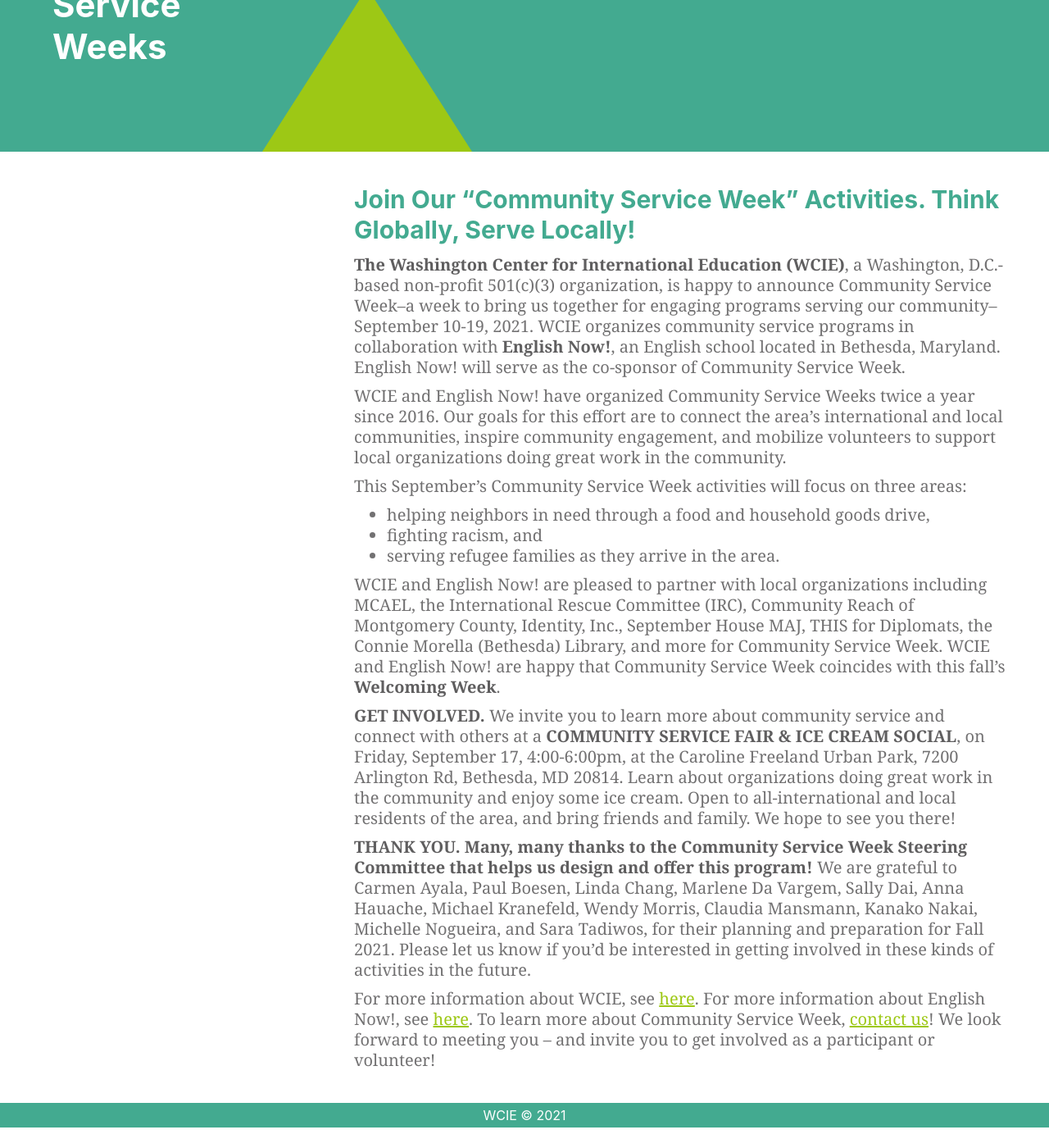
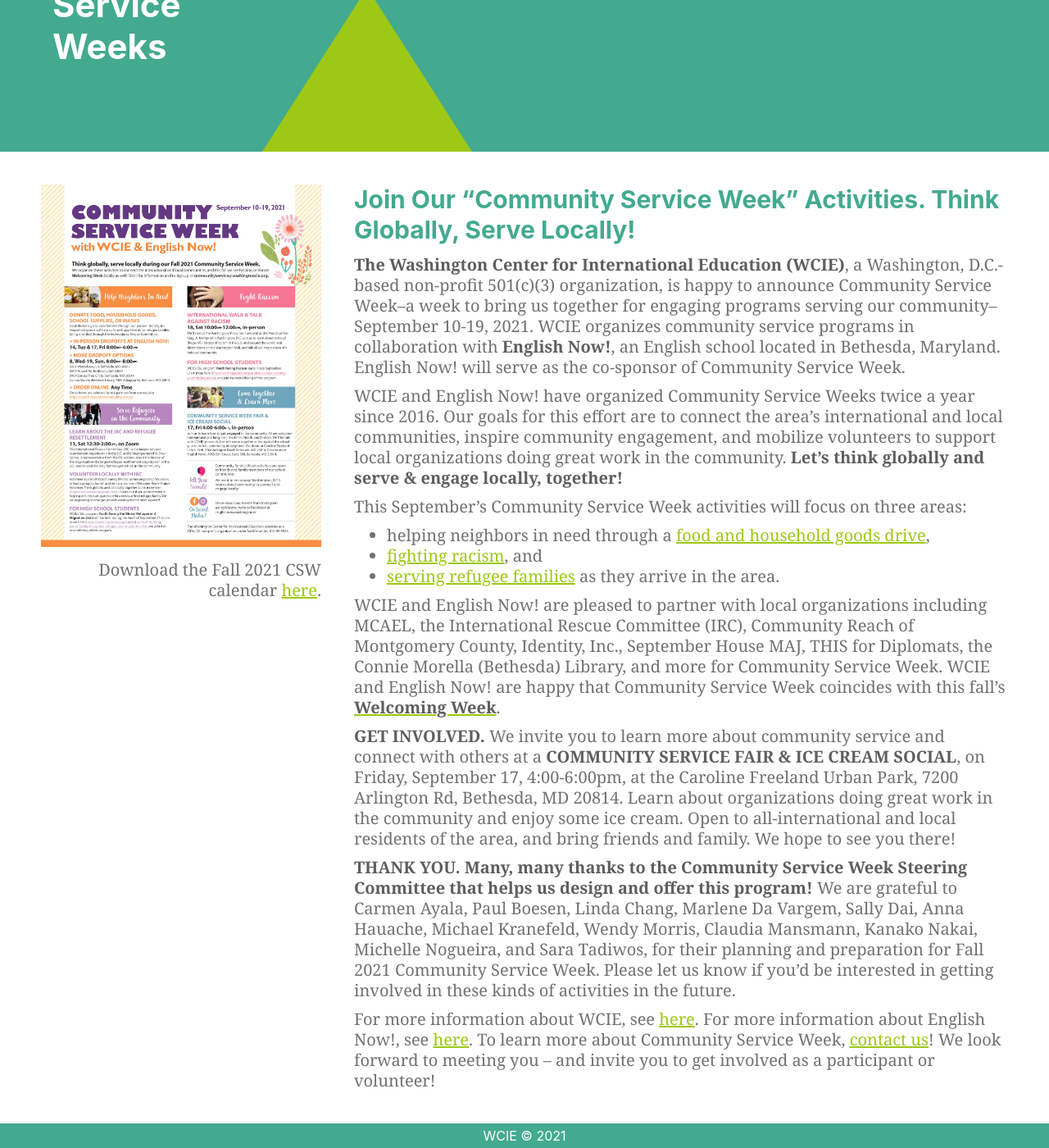
Before and after one commit to washingtoncie/washingtoncie.github.io, a Jekyll site: the page built from _pages/community-service/community-service-weeks.md, in a window 1280 px wide and 1400 px high, scrolled down 401 px. Shown: the whole window at 82% size. Built offline with Jekyll 4.4.1, drawn with Linux system fonts in a browser that asks for light colours; before the commit the page ends 1776 px from its top, so only the background shows below that.

Commit message:
Add new community service pages

```diff
--- a/_includes/header.html
+++ b/_includes/header.html
@@ -6,6 +6,8 @@
             <a href="/community-service">Community Service</a>
             <ul>
                 <li><a href="/community-service/community-service-weeks">Community Service Weeks</a></li>
+                <li><a href="/community-service/household-goods-and-food-drive">Household Goods & Food Drive</a></li>
+                <li><a href="/community-service/walk-and-talk-against-racism">International Walk & Talk Against Racism</a></li>
                 <li><a href="/community-service/refugee-resettlement">Refugee Resettlement</a></li>
             </ul>
         </li>
--- a/_pages/community-service/community-service-weeks.md
+++ b/_pages/community-service/community-service-weeks.md
@@ -10,20 +10,24 @@
 
 **The Washington Center for International Education (WCIE)**, a Washington, D.C.-based non-profit 501(c)(3) organization, is happy to announce Community Service Week--a week to bring us together for engaging programs serving our community--September 10-19, 2021. WCIE organizes community service programs in collaboration with **English Now!**, an English school located in Bethesda, Maryland. English Now! will serve as the co-sponsor of Community Service Week.
 
-WCIE and English Now! have organized Community Service Weeks twice a year since 2016. Our goals for this effort are to connect the area's international and local communities, inspire community engagement, and mobilize volunteers to support local organizations doing great work in the community.
+WCIE and English Now! have organized Community Service Weeks twice a year since 2016. Our goals for this effort are to connect the area's international and local communities, inspire community engagement, and mobilize volunteers to support local organizations doing great work in the community. **Let’s think globally and serve & engage locally, together!**
 
 This September's Community Service Week activities will focus on three areas:
 
-* helping neighbors in need through a food and household goods drive,
-* fighting racism, and
-* serving refugee families as they arrive in the area.
+* helping neighbors in need through a <a href="/community-service/household-goods-and-food-drive">food and household goods drive</a>,
+* <a href="/community-service/walk-and-talk-against-racism">fighting racism</a>, and
+* <a href="/community-service/refugee-resettlement">serving refugee families</a> as they arrive in the area.
 
-WCIE and English Now! are pleased to partner with local organizations including MCAEL, the International Rescue Committee (IRC), Community Reach of Montgomery County, Identity, Inc., September House MAJ, THIS for Diplomats, the Connie Morella (Bethesda) Library, and more for Community Service Week. WCIE and English Now! are happy that Community Service Week coincides with this fall's **Welcoming Week**.
+WCIE and English Now! are pleased to partner with local organizations including MCAEL, the International Rescue Committee (IRC), Community Reach of Montgomery County, Identity, Inc., September House MAJ, THIS for Diplomats, the Connie Morella (Bethesda) Library, and more for Community Service Week. WCIE and English Now! are happy that Community Service Week coincides with this fall's <a href="/initiatives/welcoming-week/">**Welcoming Week**</a>.
 
 **GET INVOLVED.** We invite you to learn more about community service and connect with others at a **COMMUNITY SERVICE FAIR & ICE CREAM SOCIAL**, on Friday, September 17, 4:00-6:00pm, at the Caroline Freeland Urban Park, 7200 Arlington Rd, Bethesda, MD 20814. Learn about organizations doing great work in the community and enjoy some ice cream. Open to all-international and local residents of the area, and bring friends and family. We hope to see you there!
 
-**THANK YOU. Many, many thanks to the Community Service Week Steering Committee that helps us design and offer this program!** We are grateful to Carmen Ayala, Paul Boesen, Linda Chang, Marlene Da Vargem, Sally Dai, Anna Hauache, Michael Kranefeld, Wendy Morris, Claudia Mansmann, Kanako Nakai, Michelle Nogueira, and Sara Tadiwos, for their planning and preparation for Fall 2021. Please let us know if you’d be interested in getting involved in these kinds of activities in the future.
+**THANK YOU. Many, many thanks to the Community Service Week Steering Committee that helps us design and offer this program!** We are grateful to Carmen Ayala, Paul Boesen, Linda Chang, Marlene Da Vargem, Sally Dai, Anna Hauache, Michael Kranefeld, Wendy Morris, Claudia Mansmann, Kanako Nakai, Michelle Nogueira, and Sara Tadiwos, for their planning and preparation for Fall 2021 Community Service Week. Please let us know if you’d be interested in getting involved in these kinds of activities in the future.
 
 For more information about WCIE, see [here](/). For more information about English Now!, see [here](http://english-now.com). To learn more about Community Service Week, [contact us](/contact)!
 We look forward to meeting you – and invite you to get involved as a participant or volunteer!
 </section>
+<div class="callout" markdown="1">
+![Community Service Week Flyer](/assets/images/community-service-week/community-service-week-flyer.jpg "Community Service Week Flyer")
+<p class="caption">Download the Fall 2021 CSW calendar <a href="/assets/files/community-service/community-service-week-flyer.pdf">here</a>.</p>
+<div>
```
Also changed, not shown: _pages/community-service/household-goods-and-food-drive.md (added, +68 -0 lines), _pages/community-service/refugee-resettlement.md (+10 -3 lines), _pages/community-service/walk-and-talk-against-racism.md (added, +43 -0 lines), Gemfile.lock, assets/images/community-service-week/community-service-week-flyer.jpg (added), assets/images/walk-and-talk-against-racism/african-american-history-museum.png (added), assets/images/walk-and-talk-against-racism/mlk-memorial-quote.png (added), assets/images/walk-and-talk-against-racism/walk-and-talk-poster.png (added), 1 other file.
